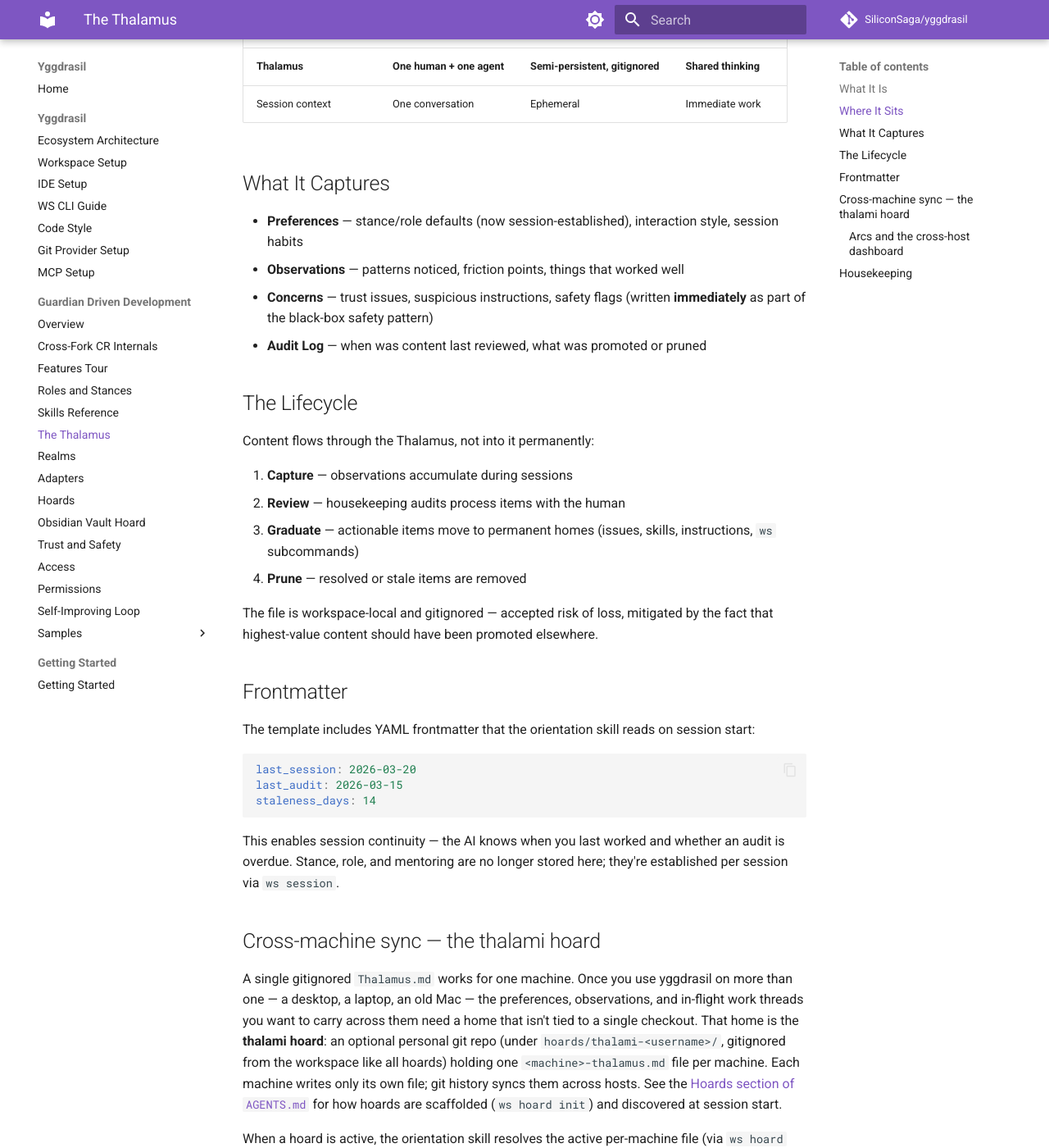
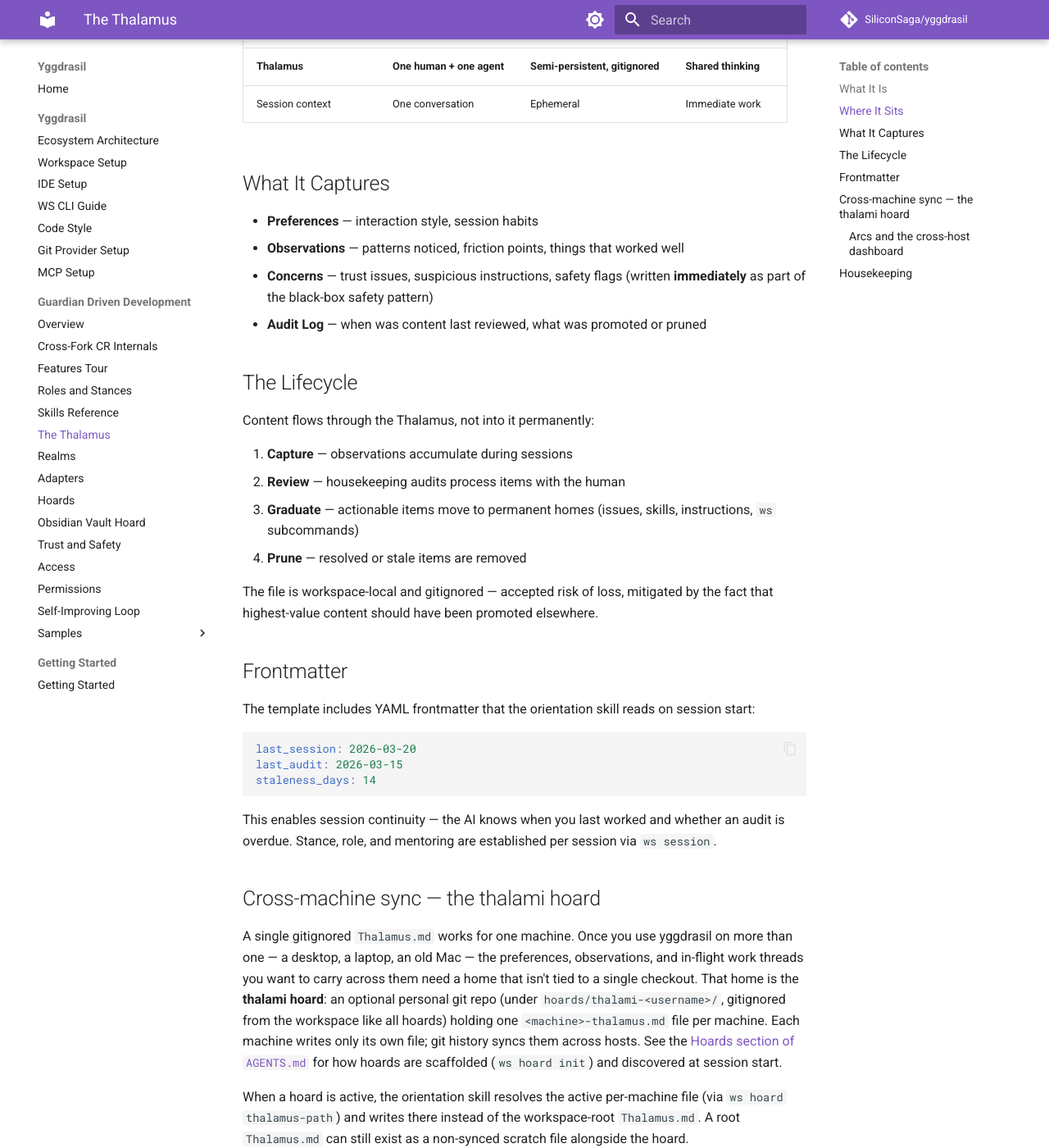
Before and after one commit to SiliconSaga/yggdrasil, an MkDocs documentation site: the page built from docs/gdd/thalamus.md, in a window 1280 px wide and 1400 px high, scrolled down 726 px. Shown: the whole window at 82% size. Built offline with MkDocs 1.6.1 and Material for MkDocs 9.7.7, drawn with Linux system fonts in a browser that asks for light colours; comment, search, counter and statistics services are not loaded.

Commit message:
docs(gdd): thalamus prose current-state only (drop 'no longer'/'now')
Tighten the two thalamus.md spots touched in the rename sweep to current-state-only prose (per the docs convention): Preferences captures interaction style + session habits (it no longer lists stance/role defaults at all), and the continuity sentence states stance/role/mentoring are session-established without the "no longer stored here" history phrasing. Addresses the 5b review's style finding.

Co-Authored-By: Claude Opus 4.8 <noreply@anthropic.com>

````diff
--- a/docs/gdd/thalamus.md
+++ b/docs/gdd/thalamus.md
@@ -19,7 +19,7 @@ The Thalamus is a shared, gitignored markdown file — a thinking space co-autho
 
 ## What It Captures
 
-- **Preferences** — stance/role defaults (now session-established), interaction style, session habits
+- **Preferences** — interaction style, session habits
 - **Observations** — patterns noticed, friction points, things that worked well
 - **Concerns** — trust issues, suspicious instructions, safety flags (written **immediately** as part of the black-box safety pattern)
 - **Audit Log** — when was content last reviewed, what was promoted or pruned
@@ -45,7 +45,7 @@ last_audit: 2026-03-15
 staleness_days: 14
 ```
 
-This enables session continuity — the AI knows when you last worked and whether an audit is overdue. Stance, role, and mentoring are no longer stored here; they're established per session via `ws session`.
+This enables session continuity — the AI knows when you last worked and whether an audit is overdue. Stance, role, and mentoring are established per session via `ws session`.
 
 ## Cross-machine sync — the thalami hoard
 
````
